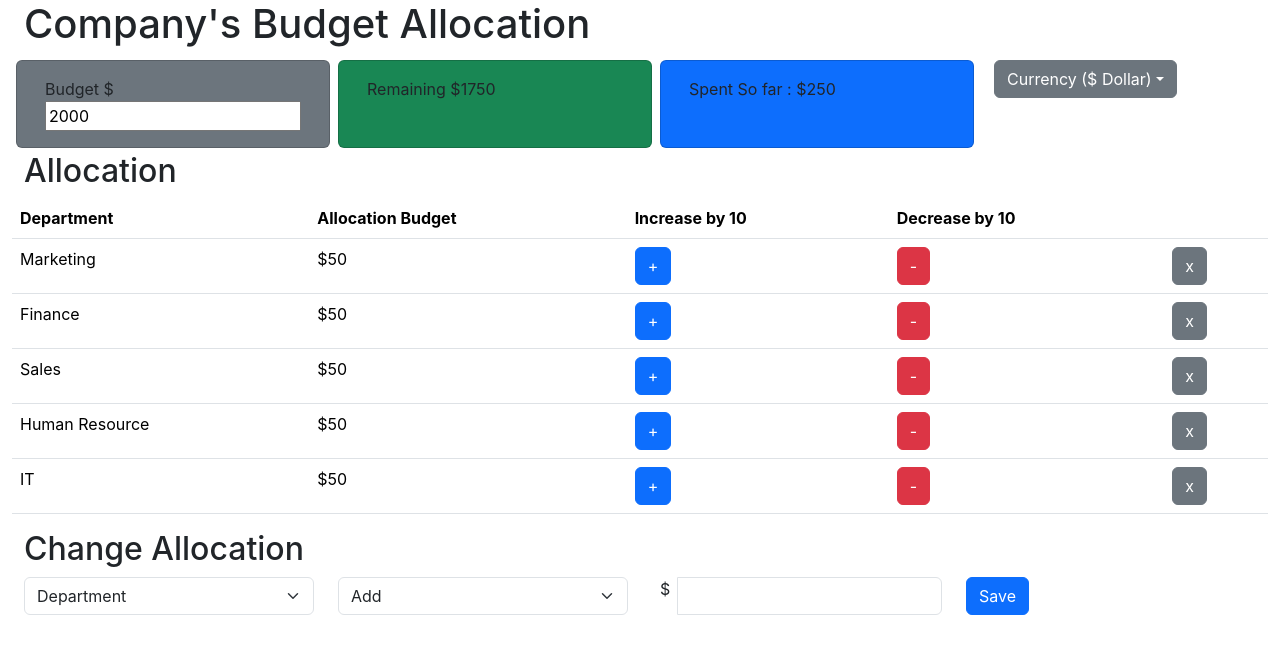
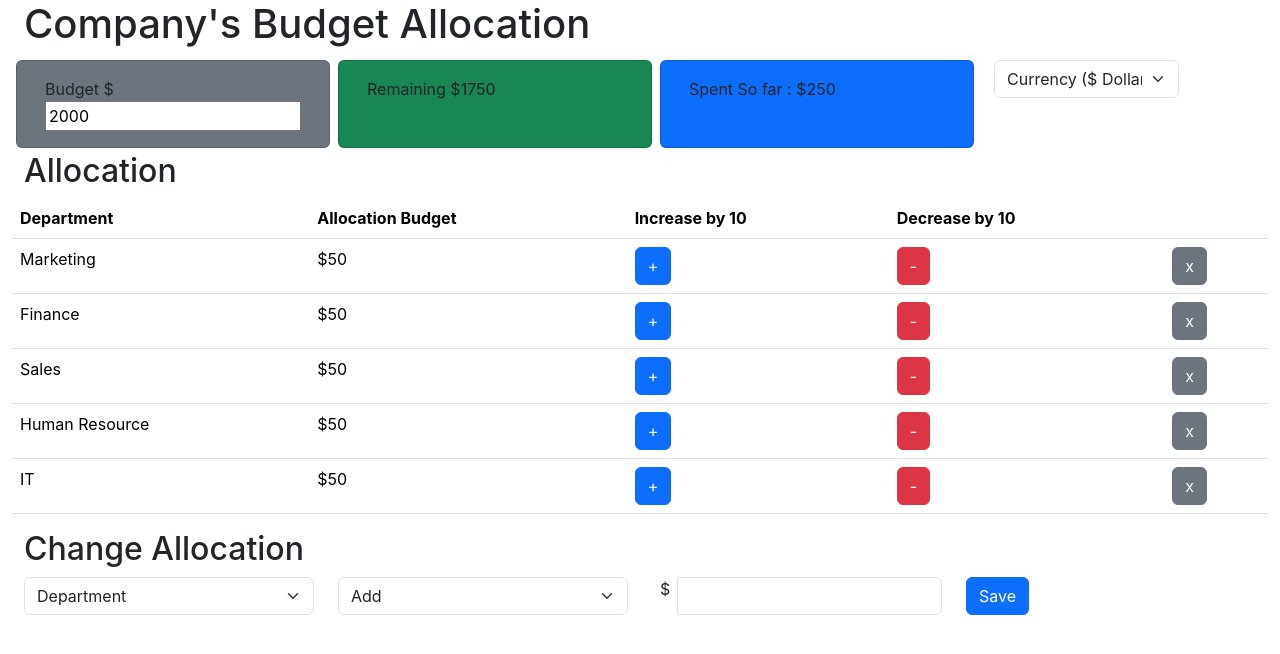
Before and after one commit to c9hariom/ibm-react-course, a React (Create React App) app: page / in a window 1280 px wide. Shown: the top 654 px of the page. Built offline with nearby package versions, Linux system fonts and the light colour scheme.

Commit message:
selected currency updated

```diff
--- a/src/component/Allocation.js
+++ b/src/component/Allocation.js
@@ -27,7 +27,7 @@ const Allocation = (props) => {
             return (
               <tr key={index}>
                 <td>{data.department}</td>
-                <td>${data.budget}</td>
+                <td>{props.selectedCurrency}{data.budget}</td>
                 <td>
                   <button className='btn btn-primary' onClick={()=>{props.upd_allocation(data.department,"increase",10)}}>+</button>
                 </td>
--- a/src/component/Home.js
+++ b/src/component/Home.js
@@ -34,7 +34,7 @@ export default function Home () {
     amount=parseInt(amount)
     if (type === 'increase') {
       if (amount > remaining) {
-        alert('Value should not excced the reamining fund $' + remaining)
+        alert('Value should not excced the reamining fund {selectedCurrency}' + remaining)
         return
       }
       let tempData = deptData
@@ -49,7 +49,7 @@ export default function Home () {
       console.log(remaining)
     } else if (type === 'decrease') {
       // if(amount>remaining){
-      //   alert("Value is already $0")
+      //   alert("Value is already {selectedCurrency}0")
       //   return
       // }
       let tempData = deptData
@@ -57,7 +57,7 @@ export default function Home () {
         if (tempData[i].department === dept) {
           if (deptData[i].budget < amount) {
             alert(
-              'amount to decrease is already less than the assigned $' +
+              'amount to decrease is already less than the assigned {selectedCurrency}' +
                 tempData.amount
             )
             break
@@ -78,6 +78,7 @@ export default function Home () {
     const [selectedDepartment, setSelectedDepartment] = useState('');
     const [actionType, setActionType] = useState('increase');
     const [amount, setAmount] = useState('');
+    const [selectedCurrency, setSelectedCurrency] = useState('$');
 
     const handleSaveClick = () => {
       // Call the test function with the selected values
@@ -93,51 +94,41 @@ export default function Home () {
       <div className='row'>
         <div className='card bg-secondary col-md-3 m-1'>
           <div className='card-body'>
-            Budget $<input type='text' value={totalBudget} />
+            Budget {selectedCurrency}<input type='text' value={totalBudget} />
           </div>
         </div>
 
         <div className='card bg-success col-md-3 m-1'>
-          <div className='card-body '>Remaining ${remaining}</div>
+          <div className='card-body '>Remaining {selectedCurrency}{remaining}</div>
         </div>
 
         <div className='card bg-primary col-md-3 m-1'>
           <div className='card-body'>
-            Spent So far : ${totalBudget - remaining}
+            Spent So far : {selectedCurrency}{totalBudget - remaining}
           </div>
         </div>
 
         <div className='dropdown col-md-2 m-1'>
-          <button
-            className='btn btn-secondary dropdown-toggle'
-            type='button'
-            data-bs-toggle='dropdown'
-            aria-expanded='false'
+        <select
+            className='form-select'
+            aria-label='Default select example'
+            value={selectedCurrency}
+            onChange={(e) => setSelectedCurrency(e.target.value)}
           >
-            Currency ($ Dollar)
-          </button>
-          <ul className='dropdown-menu'>
-            <li>
-              <a className='dropdown-item' href='#'>
-                $ Dollar
-              </a>
-            </li>
-            <li>
-              <a className='dropdown-item' href='#'>
-                £ Pound
-              </a>
-            </li>
-            <li>
-              <a className='dropdown-item' href='#'>
-                € Euro
-              </a>
-            </li>
-            <li>
-              <a className='dropdown-item' href='#'>
-                ₹ Rupee
-              </a>
-            </li>
-          </ul>
+            <option value='$'>
+              Currency ($ Dollar)
+            </option>
+            <option value='£' >
+              Currency ( £ Pound)
+            </option>
+            <option value='€' >
+              Currency (€ Euro)
+            </option>
+            <option value='₹' >
+              Currency (₹ Rupee)
+            </option>
+
+          </select>
         </div>
       </div>
       <h2>Allocation</h2>
@@ -145,6 +136,7 @@ export default function Home () {
         key={JSON.stringify(deptData)}
         deptData={deptData}
         upd_allocation={upd_allocation}
+        selectedCurrency={selectedCurrency}
       />
       <h2>Change Allocation</h2>
       <div className='row'>
@@ -183,7 +175,7 @@ export default function Home () {
       </div>
       <div className='col-md-3'>
         <div className='input-group mb-3'>
-          <span className='mx-2'>$</span>{' '}
+          <span className='mx-2'>{selectedCurrency}</span>{' '}
           <input
             type='number'
             className='form-control'
```
